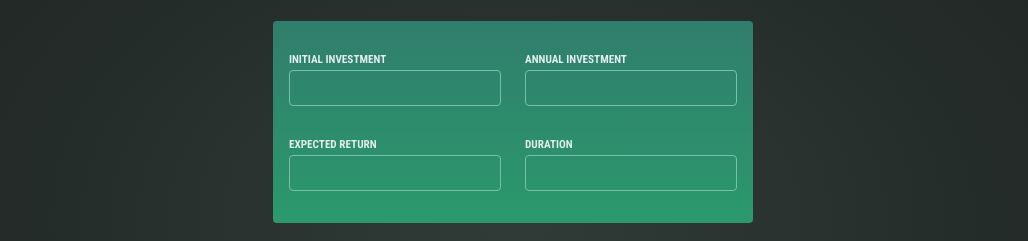
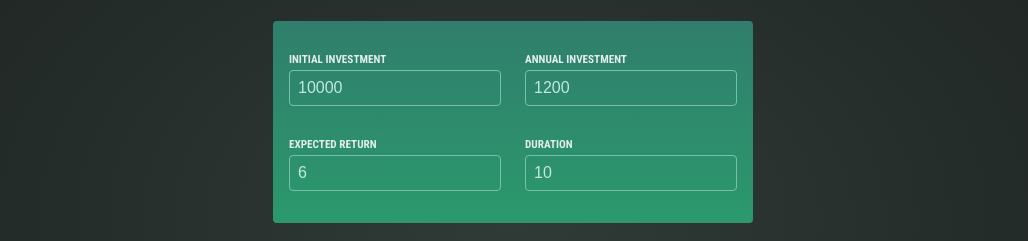
Before and after one commit to Chen-Abudi/investment-calculator, a React (Vite) app: page / in a window 1280 px wide. Shown: the part 205-446 px from the top of the page, without its empty margins (127-1155 px from the left). Built offline with nearby package versions, Linux system fonts and the light colour scheme.

Commit message:
feat: Store the values entered by user

```diff
--- a/src/components/UserInput/UserInput.jsx
+++ b/src/components/UserInput/UserInput.jsx
@@ -1,26 +1,71 @@
+// import { useState } from "react";
 // import "./UserInput.css";
 
 // function UserInput() {
+//   const [userInput, setUserInput] = useState({
+//     initialInvestment: 10000,
+//     annualInvestment: 1200,
+//     expectedReturn: 6,
+//     duration: 10,
+//   });
+
+//   function handleChange(inputIdentifier, newValue) {
+//     setUserInput((prevUserInput) => {
+//       return {
+//         ...prevUserInput,
+//         [inputIdentifier]: newValue,
+//       };
+//     });
+//   }
+
 //   return (
 //     <section className="user-input">
-//       <div className="input-group">
+//       <div className="user-input__group">
 //         <p>
 //           <label className="user-input__label">Initial Investment</label>
-//           <input className="user-input__input" type="number" required />
+//           <input
+//             className="user-input__input"
+//             type="number"
+//             required
+//             value={userInput.initialInvestment}
+//             onChange={(evt) =>
+//               handleChange("initialInvestment", evt.target.value)
+//             }
+//           />
 //         </p>
 //         <p>
 //           <label className="user-input__label">Annual Investment</label>
-//           <input className="user-input__input" type="number" required />
+//           <input
+//             className="user-input__input"
+//             type="number"
+//             required
+//             value={userInput.annualInvestment}
+//             onChange={(evt) =>
+//               handleChange("annualInvestment", evt.target.value)
+//             }
+//           />
 //         </p>
 //       </div>
-//       <div className="input-group">
+//       <div className="user-input__group">
 //         <p>
 //           <label className="user-input__label">Expected Return</label>
-//           <input className="user-input__input" type="number" required />
+//           <input
+//             className="user-input__input"
+//             type="number"
+//             required
+//             value={userInput.expectedReturn}
+//             onChange={(evt) => handleChange("expectedReturn", evt.target.value)}
+//           />
 //         </p>
 //         <p>
 //           <label className="user-input__label">Duration</label>
-//           <input className="user-input__input" type="number" required />
+//           <input
+//             className="user-input__input"
+//             type="number"
+//             required
+//             value={userInput.duration}
+//             onChange={(evt) => handleChange("duration", evt.target.value)}
+//           />
 //         </p>
 //       </div>
 //     </section>
@@ -29,27 +74,74 @@
 
 // export default UserInput;
 
+import { useState } from "react";
 import "./UserInput.css";
 
-function InputField({ label, type }) {
+function InputField({ label, value, onChange }) {
   return (
     <p>
       <label className="user-input__label">{label}</label>
-      <input className="user-input__input" type={type} required />
+      <input
+        className="user-input__input"
+        type="number"
+        required
+        value={value}
+        onChange={onChange}
+      />
     </p>
   );
 }
 
 function UserInput() {
+  const [userInput, setUserInput] = useState({
+    initialInvestment: 10000,
+    annualInvestment: 1200,
+    expectedReturn: 6,
+    duration: 10,
+  });
+
+  function handleInputChange(inputIdentifier, newValue) {
+    setUserInput((prevUserInput) => {
+      return {
+        ...prevUserInput,
+        [inputIdentifier]: newValue,
+      };
+    });
+  }
+
   return (
     <section className="user-input">
       <div className="user-input__group">
-        <InputField label="Initial Investment" type="number" />
-        <InputField label="Annual Investment" type="number" />
+        <InputField
+          label="Initial Investment"
+          value={userInput.initialInvestment}
+          onChange={({ target: { value } }) =>
+            handleInputChange("initialInvestment", value)
+          }
+        />
+        <InputField
+          label="Annual Investment"
+          value={userInput.annualInvestment}
+          onChange={({ target: { value } }) =>
+            handleInputChange("annualInvestment", value)
+          }
+        />
       </div>
       <div className="user-input__group">
-        <InputField label="Expected Return" type="number" />
-        <InputField label="Duration" type="number" />
+        <InputField
+          label="Expected Return"
+          value={userInput.expectedReturn}
+          onChange={({ target: { value } }) =>
+            handleInputChange("expectedReturn", value)
+          }
+        />
+        <InputField
+          label="Duration"
+          value={userInput.duration}
+          onChange={({ target: { value } }) =>
+            handleInputChange("duration", value)
+          }
+        />
       </div>
     </section>
   );
```
